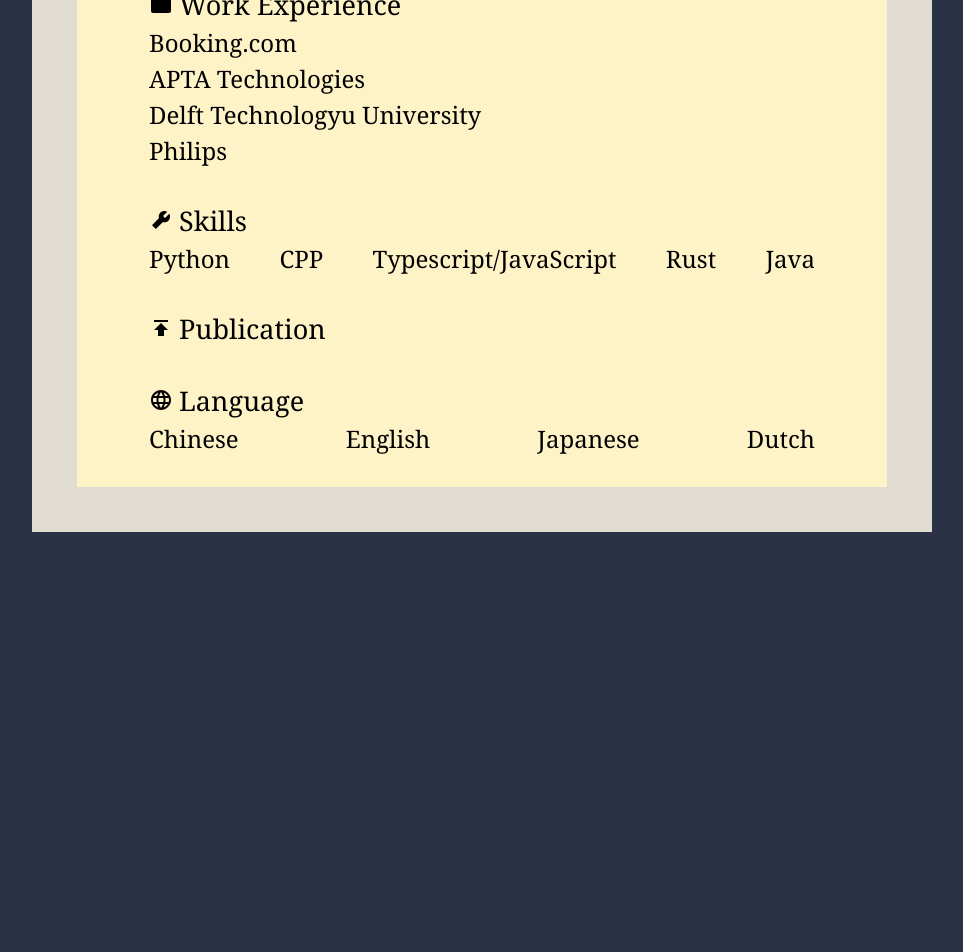
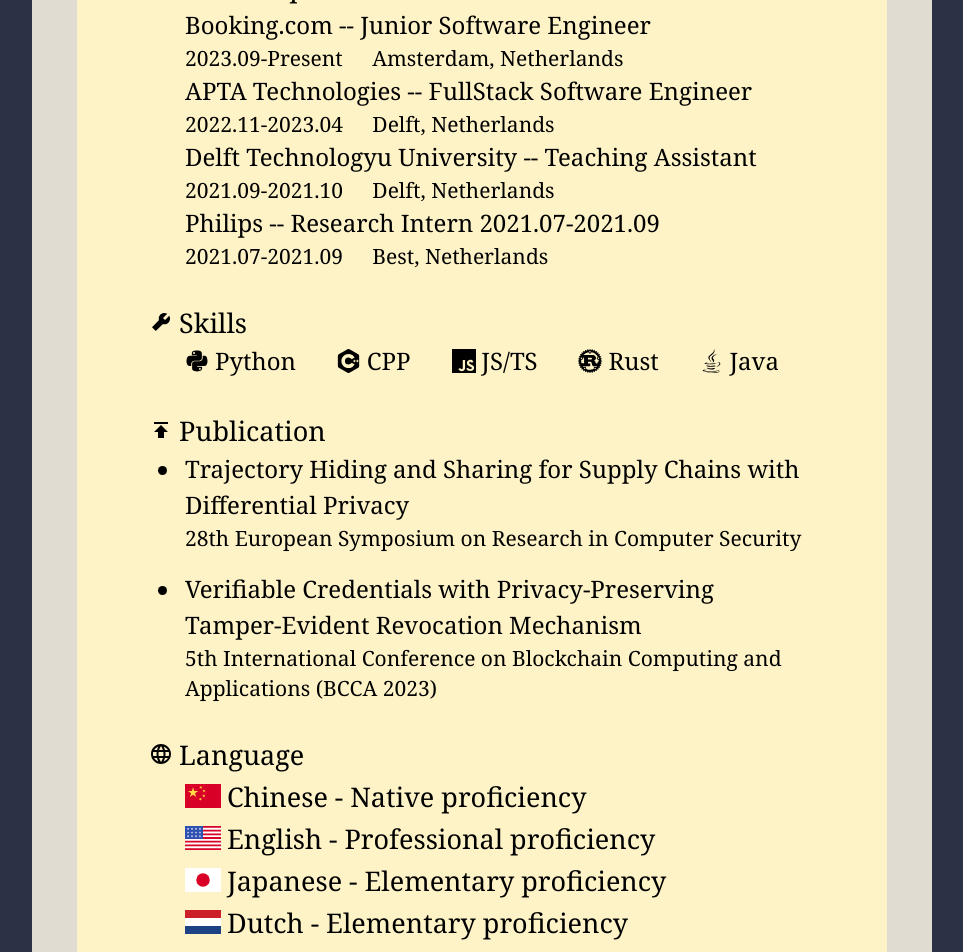
Before and after one commit to xvllinihao/xvllinihao.github.io, a Next.js app: page /Resume in a window 1280 px wide. Shown: the part 740-1692 px from the top of the page, without its empty margins (158-1121 px from the left). Before the commit the page ends 1272 px from the top, so only its background shows below. Built offline with nearby package versions, Linux system fonts and the light colour scheme.

Commit message:
finish the v1 resume

```diff
--- a/app/Resume/page.tsx
+++ b/app/Resume/page.tsx
@@ -1,5 +1,8 @@
 import { MdSchool, MdWork, MdPublish, MdLanguage } from "react-icons/md";
 import { AiFillTool } from "react-icons/ai";
+import { FaPython, FaJava, FaRust } from "react-icons/fa";
+import { SiCplusplus, SiJavascript } from "react-icons/si";
+import { CN, US, JP, NL } from "country-flag-icons/react/3x2";
 
 export default function Resume() {
   return (
@@ -8,15 +11,24 @@ export default function Resume() {
         <div className="pl-12 pr-12 pb-5 pt-5">
           <div className="text-center flex items-center">
             <MdSchool className="mr-1" />
-            <h1 className="font-serif text-lg">Education<br/></h1>
+            <h1 className="font-serif text-lg">
+              Education
+              <br />
+            </h1>
           </div>
           <div className="flex flex-col">
-          <h2 className="font-serif">Delft Technology University --  2020.09-2022.06</h2>
-          <h2 className="font-serif">Master in Computer Science</h2>
+            <h2 className="font-serif indent-6">Delft Technology University</h2>
+            <h2 className="font-serif text-sm indent-8">
+              2020.09-2022.06 Master in Computer Science
+            </h2>
           </div>
           <div className="flex flex-col">
-          <h2 className="font-serif">Beijing University of Posts and Telecomunications--2020.09-2022.06</h2>
-          <h2 className="font-serif">Bachelor in Computer Science and Technology</h2>
+            <h2 className="font-serif indent-6">
+              Beijing University of Posts and Telecomunications
+            </h2>
+            <h2 className="font-serif text-sm indent-8">
+              2016.09-2020.07 Bachelor in Computer Science and Technology
+            </h2>
           </div>
         </div>
         <div className="pl-12 pr-12 pb-5">
@@ -25,10 +37,38 @@ export default function Resume() {
             <h1 className="font-serif text-lg">Work Experience</h1>
           </div>
           <div className="flex flex-col">
-            <h2 className="font-serif">Booking.com</h2>
-            <h2 className="font-serif">APTA Technologies</h2>
-            <h2 className="font-serif">Delft Technologyu University</h2>
-            <h2 className="font-serif">Philips</h2>
+            <div className="flex flex-col indent-6">
+              <h2 className="font-serif">
+                Booking.com -- Junior Software Engineer
+              </h2>
+              <p className="text-sm font-serif">
+                2023.09-Present <span className="ml-4" /> Amsterdam, Netherlands{" "}
+              </p>
+            </div>
+            <div className="flex flex-col indent-6">
+              <h2 className="font-serif">
+                APTA Technologies -- FullStack Software Engineer
+              </h2>
+              <p className="text-sm font-serif">
+                2022.11-2023.04 <span className="ml-4" /> Delft, Netherlands{" "}
+              </p>
+            </div>
+            <div className="flex flex-col indent-6">
+              <h2 className="font-serif">
+                Delft Technologyu University -- Teaching Assistant
+              </h2>
+              <p className="text-sm font-serif">
+                2021.09-2021.10 <span className="ml-4" /> Delft, Netherlands{" "}
+              </p>
+            </div>
+            <div className="flex flex-col indent-6">
+              <h2 className="font-serif">
+                Philips -- Research Intern 2021.07-2021.09
+              </h2>
+              <p className="text-sm font-serif">
+                2021.07-2021.09 <span className="ml-4" /> Best, Netherlands{" "}
+              </p>
+            </div>
           </div>
         </div>
         <div className="pl-12 pr-12 pb-5">
@@ -36,30 +76,90 @@ export default function Resume() {
             <AiFillTool className="mr-1" />
             <h1 className="font-serif text-lg">Skills</h1>
           </div>
-          <div className="flex flex-row justify-between">
-            <h2 className="font-serif">Python</h2>
-            <h2 className="font-serif">CPP</h2>
-            <h2 className="font-serif">Typescript/JavaScript</h2>
-            <h2 className="font-serif">Rust</h2>
-            <h2 className="font-serif">Java</h2>
+          <div className="flex flex-row justify-between pl-6 pr-6">
+            <div className="text-center flex items-center">
+              <FaPython className="mr-1" />
+              <h1 className="font-serif ">Python</h1>
+            </div>
+            <div className="text-center flex items-center">
+              <SiCplusplus className="mr-1" />
+              <h1 className="font-serif ">CPP</h1>
+            </div>
+            <div className="text-center flex items-center">
+              <SiJavascript className="mr-1" />
+              <h1 className="font-serif ">JS/TS</h1>
+            </div>
+            <div className="text-center flex items-center">
+              <FaRust className="mr-1" />
+              <h1 className="font-serif ">Rust</h1>
+            </div>
+            <div className="text-center flex items-center">
+              <FaJava className="mr-1" />
+              <h1 className="font-serif ">Java</h1>
+            </div>
           </div>
         </div>
-        <div className="pl-12 pr-12 pb-5">
-          <div className="text-center flex items-center">
-            <MdPublish className="mr-1" />
-            <h1 className="font-serif text-lg">Publication</h1>
-          </div>
+        <div className="pl-12 pr-12 pb-5 flex flex-col">
+        <div className="text-center flex items-center">
+                <MdPublish className="mr-1" />
+                <h1 className="font-serif text-lg">Publication</h1>
+              </div>
+          <ul className="list-disc ml-6">
+            <li>
+              <div className="flex flex-col pb-3">
+                <h2 className="font-serif">
+                  Trajectory Hiding and Sharing for Supply Chains with
+                  Differential Privacy
+                </h2>
+                <p className="text-sm font-serif">
+                  28th European Symposium on Research in Computer Security{" "}
+                </p>
+              </div>
+            </li>
+            <li>
+              <div className="flex flex-col">
+                <h2 className="font-serif">
+                  Verifiable Credentials with Privacy-Preserving Tamper-Evident
+                  Revocation Mechanism
+                </h2>
+                <p className="text-sm font-serif">
+                  5th International Conference on Blockchain Computing and
+                  Applications (BCCA 2023){" "}
+                </p>
+              </div>
+            </li>
+          </ul>
         </div>
         <div className="pl-12 pr-12 pb-5">
           <div className="text-center flex items-center">
             <MdLanguage className="mr-1" />
             <h1 className="font-serif text-lg">Language</h1>
           </div>
-          <div className="flex flex-row justify-between">
-            <h2 className="font-serif">Chinese</h2>
-            <h2 className="font-serif">English</h2>
-            <h2 className="font-serif">Japanese</h2>
-            <h2 className="font-serif">Dutch</h2>
+          <div className="flex flex-col justify-between">
+            <div className="flex items-center">
+              <CN title="china" className="h-4 pl-6 pr-1" />
+              <h1 className="font-serif text-lg">
+                Chinese - Native proficiency
+              </h1>
+            </div>
+            <div className="flex items-center">
+              <US title="United States" className="h-4 pl-6 pr-1" />
+              <h1 className="font-serif text-lg">
+                English - Professional proficiency
+              </h1>
+            </div>{" "}
+            <div className="flex items-center">
+              <JP title="Japan" className="h-4 pl-6 pr-1" />
+              <h1 className="font-serif text-lg">
+                Japanese - Elementary proficiency
+              </h1>
+            </div>{" "}
+            <div className="flex items-center">
+              <NL title="Netherlands" className="h-4 pl-6 pr-1" />
+              <h1 className="font-serif text-lg">
+                Dutch - Elementary proficiency
+              </h1>
+            </div>
           </div>
         </div>
       </div>
--- a/app/component/MyHeader.tsx
+++ b/app/component/MyHeader.tsx
@@ -6,7 +6,7 @@ import { AiOutlineMail, AiFillLinkedin, AiFillGithub } from "react-icons/ai";
  * @Author: xvllinihao lixu_work@yahoo.com
  * @Date: 2023-10-14 14:53:43
  * @LastEditors: xvllinihao lixu_work@yahoo.com
- * @LastEditTime: 2023-10-14 20:48:42
+ * @LastEditTime: 2023-10-15 11:18:03
  * @FilePath: \xvllinihao.github.io\app\component\MyHeader.tsx
  * @Description: 这是默认设置,请设置`customMade`, 打开koroFileHeader查看配置 进行设置: https://github.com/OBKoro1/koro1FileHeader/wiki/%E9%85%8D%E7%BD%AE
  */
@@ -46,7 +46,7 @@ export default function MyHeader() {
       </div>
       <div className="text-center flex items-center">
         <AiFillLinkedin className="mr-1" />
-        <a href="https://github.com/xvllinihao" className="text-blue-500/75" target="_blank">
+        <a href="https://www.linkedin.com/in/li-xu-412015216/" className="text-blue-500/75" target="_blank">
           Li Xu
         </a>
       </div>
--- a/package.json
+++ b/package.json
@@ -8,8 +8,10 @@
     "start": "next start"
   },
   "dependencies": {
+    "country-flag-icons": "^1.5.7",
     "next": "13.5.4",
     "react": "18.2.0",
+    "react-country-flag": "^3.1.0",
     "react-dom": "18.2.0",
     "react-icons": "^4.11.0"
   },
```
Also changed, not shown: 1 other file (tests, documents, lock files or other folders).
